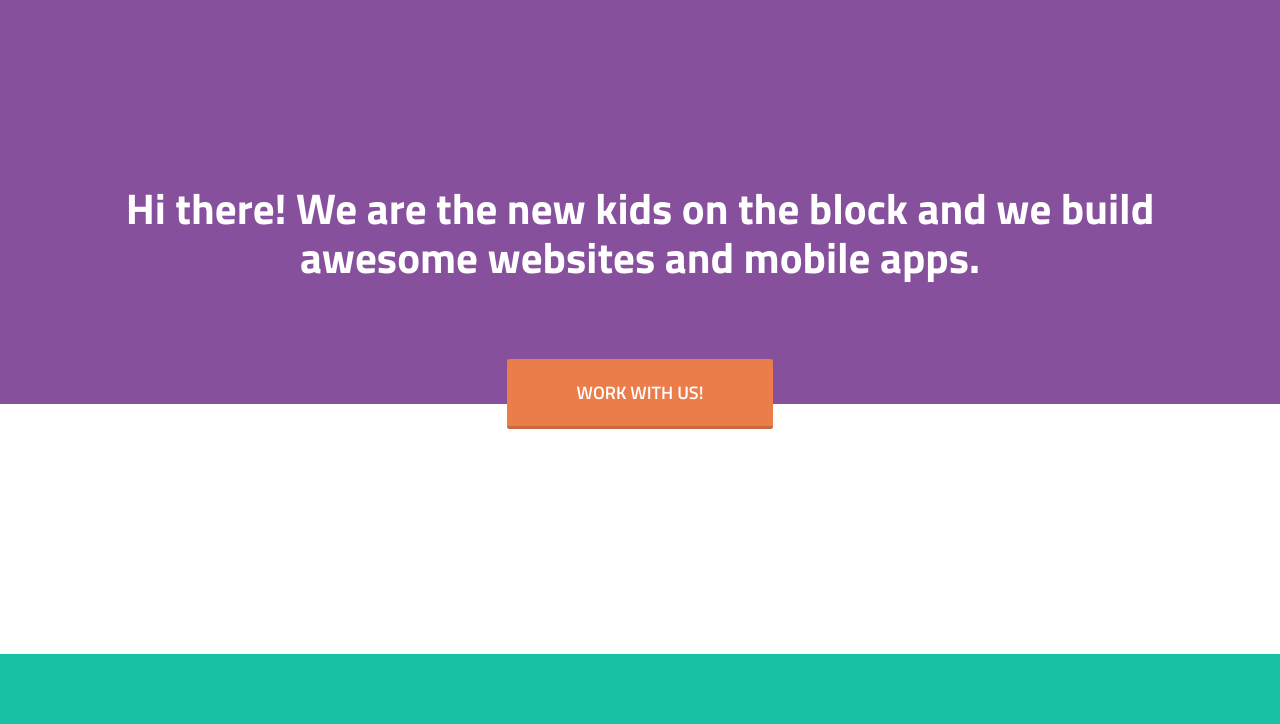
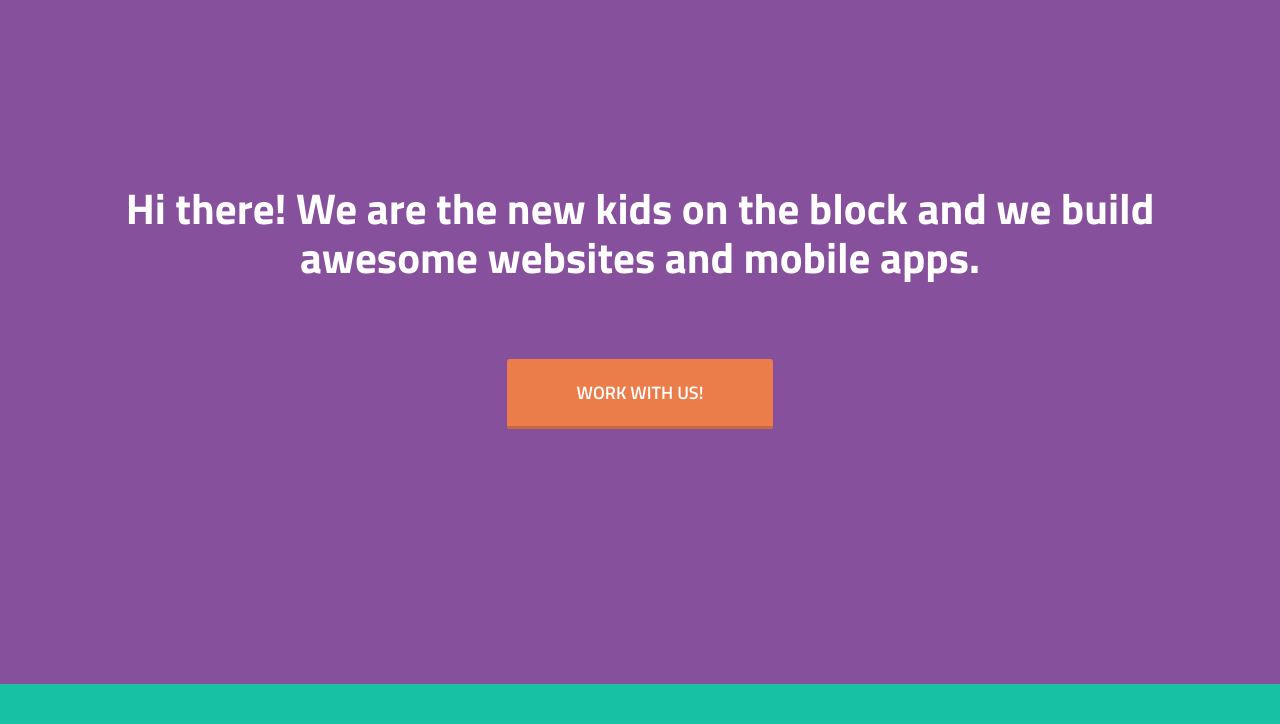
Before and after one commit to jinglad/Cuda-Portfolio-Tamplate, a plain HTML site: page index.html in a window 1280 px wide. Shown: the part 76-800 px from the top of the page. Drawn offline with nearby package versions, Linux system fonts and the light colour scheme.

Commit message:
header padding updated

```diff
--- a/css/style.css
+++ b/css/style.css
@@ -24,7 +24,7 @@ body{
 }
 header{
     background: #87509c;
-    padding-top: 30px;
+    padding: 30px;
     /* height: 86vh; */
 }
 .logo{
--- a/index.html
+++ b/index.html
@@ -14,7 +14,7 @@
     <link rel="stylesheet" href="css/responsive.css">
 </head>
 <body>
-    <header>
+    <header class="clearfix">
            <nav>
                 <div class="container">
                 <div class="logo">
```
